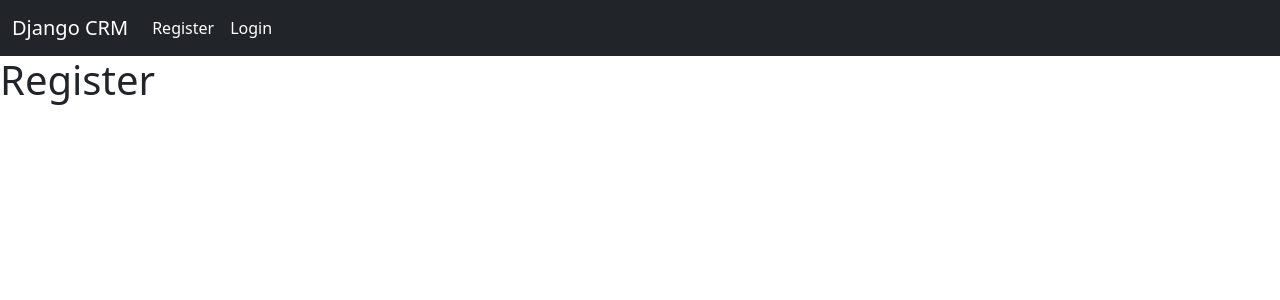
After one commit to sibi-anand-vm/Django, a Django app: page /register/ in a window 1280 px wide. The commit adds this page. Shown: the top 300 px of the page. Run offline with Django 5.2, Linux system fonts and the light colour scheme.

Commit message:
Upto Register

```diff
--- a/dcrm/urls.py
+++ b/dcrm/urls.py
@@ -3,6 +3,6 @@ from django.contrib import admin
 from django.urls import path,include
 
 urlpatterns = [
-    path('admin/', admin.site.urls),
+    path('admin/', admin.site.urls,name='admin'),
     path('',include('website.urls'))
 ]
--- /dev/null
+++ b/website/forms.py
@@ -0,0 +1,6 @@
+from django.contrib.auth.forms import UserCreationForm
+from django.contrib.auth.Models import User
+class SignUpForm(UserCreationForm):
+	email=forms.CharField(label='Email',widget=Forms.TextInput(attrs={'class':'form-control','placeholder':'Enter email here'})
+	first_name=forms.CharField(label='First_name',max_length='25',widget=Forms.TextInput(attrs={'class':'form-control','placeholder':'Enter firstname here'})
+	last_name=forms.CharField(label='Last_name',max_length='25',widget=Forms.TextInput(attrs={'class':'form-control','placeholder':'Enter lastname here'})
--- /dev/null
+++ b/website/templates/base.html
@@ -0,0 +1,15 @@
+<!doctype html>
+<html lang="en">
+  <head>
+    <meta charset="utf-8">
+    <meta name="viewport" content="width=device-width, initial-scale=1">
+    <title>CRM</title>
+    <link href="https://cdn.jsdelivr.net/npm/bootstrap@5.3.3/dist/css/bootstrap.min.css" rel="stylesheet" integrity="sha384-QWTKZyjpPEjISv5WaRU9OFeRpok6YctnYmDr5pNlyT2bRjXh0JMhjY6hW+ALEwIH" crossorigin="anonymous">
+  </head>
+  <body>
+{% include 'navbar.html' %}
+{% block content %}
+{% endblock %}
+    <script src="https://cdn.jsdelivr.net/npm/bootstrap@5.3.3/dist/js/bootstrap.bundle.min.js" integrity="sha384-YvpcrYf0tY3lHB60NNkmXc5s9fDVZLESaAA55NDzOxhy9GkcIdslK1eN7N6jIeHz" crossorigin="anonymous"></script>
+  </body>
+</html>
--- /dev/null
+++ b/website/templates/navbar.html
@@ -0,0 +1,25 @@
+<nav class="navbar navbar-expand-lg navbar-dark bg-dark">
+  <div class="container-fluid">
+    <a class="navbar-brand" href="{% url 'home' %}">Django CRM</a>
+    <button class="navbar-toggler" type="button" data-bs-toggle="collapse" data-bs-target="#navbarSupportedContent" aria-controls="navbarSupportedContent" aria-expanded="false" aria-label="Toggle navigation">
+      <span class="navbar-toggler-icon"></span>
+    </button>
+    <div class="collapse navbar-collapse" id="navbarSupportedContent">
+      <ul class="navbar-nav me-auto mb-2 mb-lg-0">
+        {% if user.is_authenticated %}
+        <li class="nav-item">
+          <a class="nav-link active" aria-current="page" href="{% url 'logout' %}">Logout</a>
+        </li>
+        {% else %}
+        <li class="nav-item">
+          <a class="nav-link active" aria-current="page" href="{% url 'register' %}">Register</a>
+        </li>
+         <li class="nav-item">
+          <a class="nav-link active" aria-current="page" href="{% url 'home' %}">Login</a>
+        </li>
+          {% endif %}
+      </ul>
+
+    </div>
+  </div>
+</nav>
--- /dev/null
+++ b/website/templates/register.html
@@ -0,0 +1,4 @@
+{% extends 'base.html' %}
+{% block content %}
+<h1>Register</h1>
+{% endblock %}
--- a/website/urls.py
+++ b/website/urls.py
@@ -4,5 +4,7 @@ from django.urls import path
 from . import views
 
 urlpatterns = [
-    path('',views.home,name='home')
+    path('',views.home,name='home'),
+    path('logout/',views.logout_user,name='logout'),
+     path('register/',views.register_user,name='register')
 ]
--- a/website/views.py
+++ b/website/views.py
@@ -1,4 +1,23 @@
-from django.shortcuts import render
-
+from django.shortcuts import render,redirect
+from django.contrib.auth import authenticate,login,logout
+from django.contrib import messages
 def home(request):
-	return render(request,'home.html',{})
+	if request.method=="POST":
+		username=request.POST['Username']
+		password=request.POST['Password']
+		user=authenticate(request,username=username,password=password)
+		if user is not None:
+			login(request,user)
+			messages.success(request,"You logged In")
+			return redirect('home')
+		else:
+			messages.success(request,"There is some problem.Please Try again...")
+			return redirect('home')
+	else:
+		return render(request,'home.html',{})
+def logout_user(request):
+	logout(request)
+	messages.success(request,"You are logged out.")
+	return redirect('home')
+def register_user(request):
+	return render(request,'register.html',{})
```
Also changed, not shown: website/templates/home.html (+33 -9 lines).
